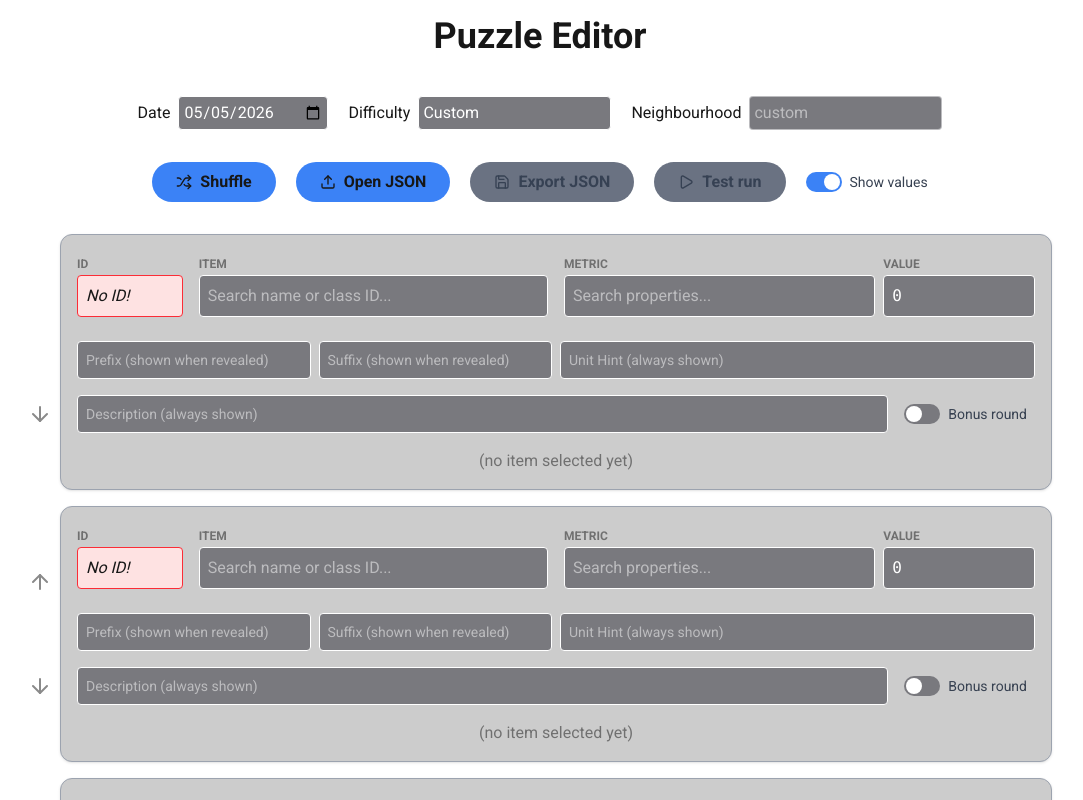
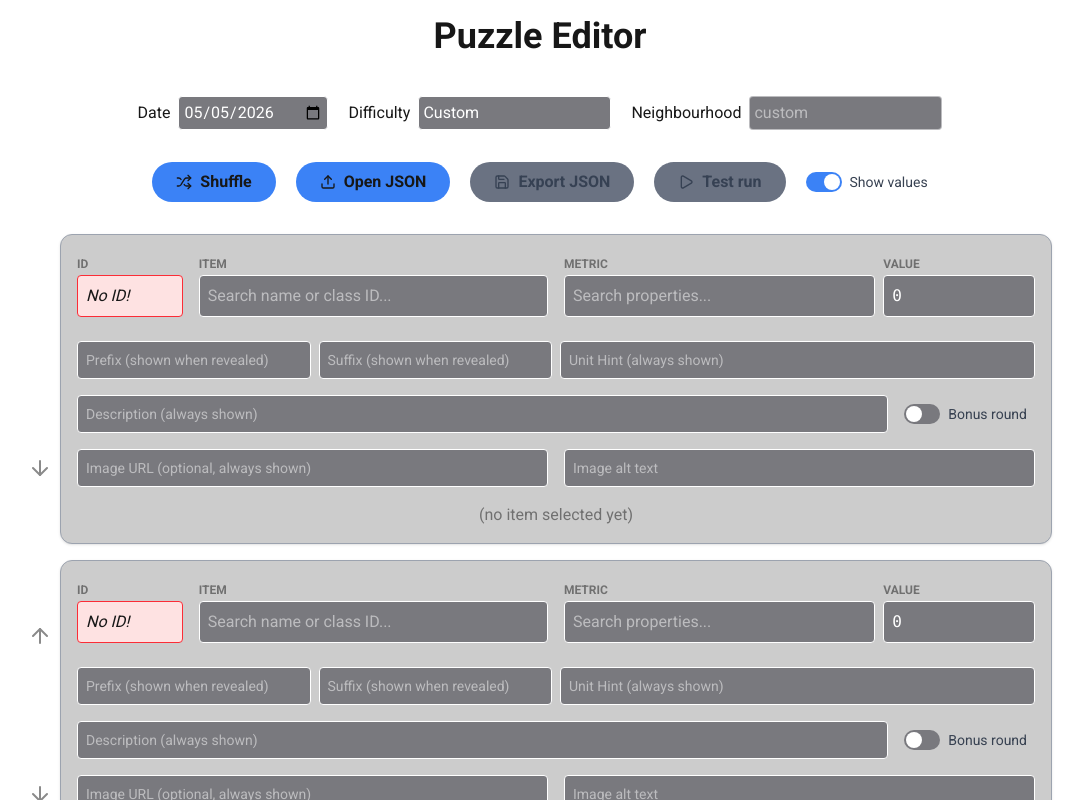
Before and after one commit to obfuscatedgenerated/rangle, a Next.js app: page /editor in a window 1280 px wide. Shown: the top 800 px of the page, without its empty margins (95-1178 px from the left). Built offline with nearby package versions, Linux system fonts and the light colour scheme.

Commit message:
image url in editor

```diff
--- a/src/app/(tooling)/editor/EditorInteraction.tsx
+++ b/src/app/(tooling)/editor/EditorInteraction.tsx
@@ -362,6 +362,12 @@ const EditableStat = ({ index, stat, updateStat, show_values }: {
                 </ToggleSwitch>
             </div>
 
+            <input placeholder="Image URL (optional, always shown)" value={stat.image_url || ""} onChange={(e) => updateStat(index, { image_url: e.target.value })}
+                   className="w-full p-2 text-sm border rounded bg-tertiary-background text-on-tertiary-background col-span-4" />
+
+            <input placeholder="Image alt text" value={stat.image_alt || ""} onChange={(e) => updateStat(index, { image_alt: e.target.value })}
+                   className="w-full p-2 text-sm border rounded bg-tertiary-background text-on-tertiary-background col-span-4" />
+
             {stat.id ? (
                 <NewTabLink className="col-span-3 md:col-span-8 text-center underline" href={`https://wikidata.org/wiki/${stat.id}`}>
                     Open {original_label} on Wikidata
```
